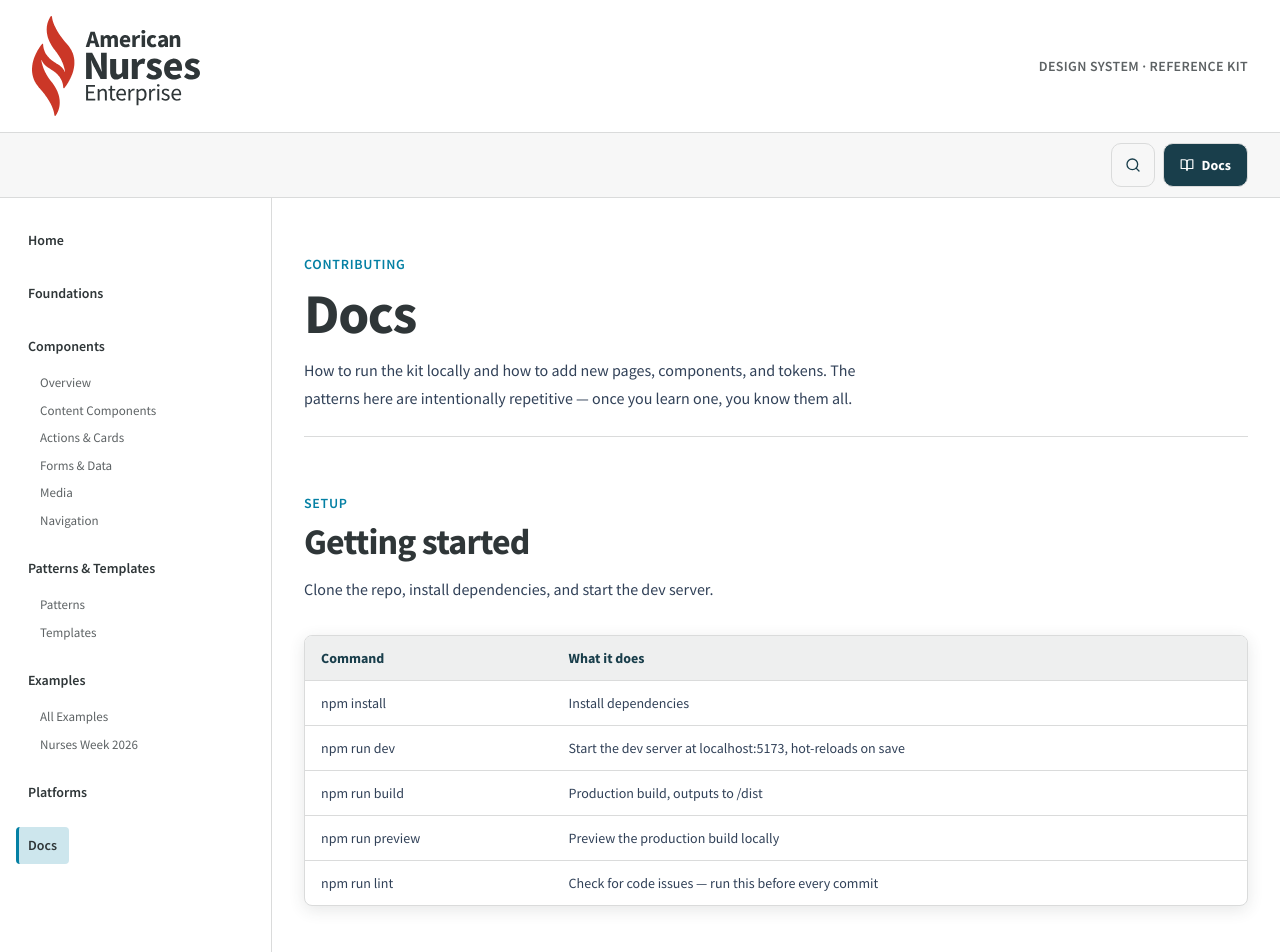
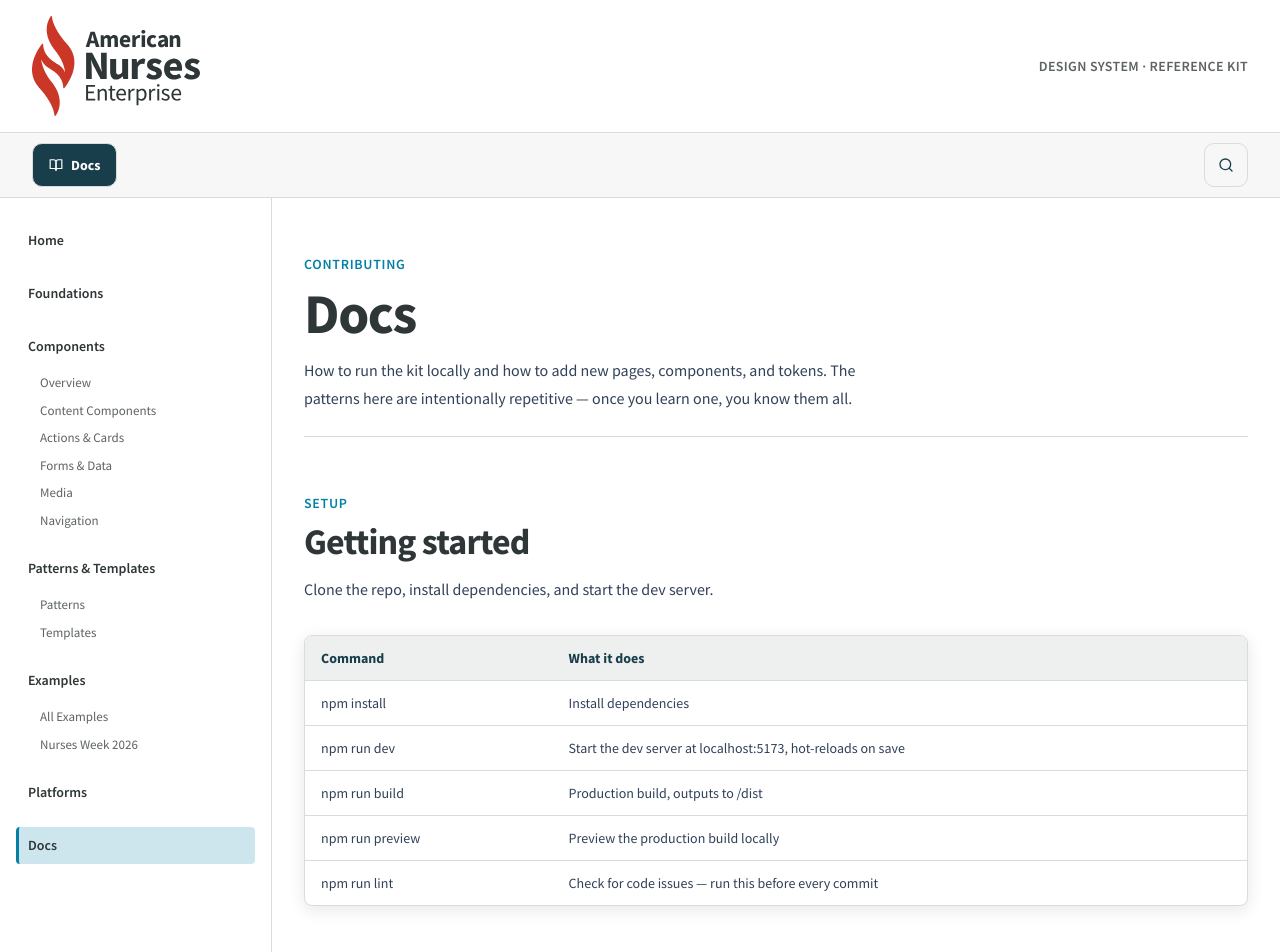
Before and after one commit to machoindustries/ana-design-system, a React (Vite) app: page /docs in a window 1280 px wide. Shown: the top 952 px of the page. Built offline with nearby package versions, Linux system fonts and the light colour scheme.

Commit message:
Working side nav

```diff
--- a/src/layouts/DesignKitHeader.jsx
+++ b/src/layouts/DesignKitHeader.jsx
@@ -1,4 +1,5 @@
 import { useEffect, useState } from 'react'
+import { NavLink } from 'react-router-dom'
 import { FiBookOpen, FiChevronDown, FiMenu, FiSearch, FiX } from 'react-icons/fi'
 import { designKitNavItems } from '../data/designKitNavigation'
 import { SearchOverlay } from '../components/core/SearchOverlay'
@@ -23,6 +24,15 @@ function LogoMark() {
   )
 }
 
+function pathFor(id) {
+  return id === 'home' ? '/' : `/${id}`
+}
+
+// The group holding the current page, so the mobile menu opens with it expanded.
+function groupFor(pageId) {
+  return designKitNavItems.find(item => item.children?.some(child => child.id === pageId))?.id ?? null
+}
+
 // ---------------------------------------------------------------------------
 // DesignKitHeader
 // ---------------------------------------------------------------------------
@@ -43,15 +53,37 @@ export function DesignKitHeader({ activePage, onNavigate }) {
     return () => document.removeEventListener('keydown', handleKey)
   }, [])
 
+  // Lock the page behind the open menu. The class only takes effect below lg
+  // (see .ds-menu-open in index.css), where the menu is shown.
+  useEffect(() => {
+    document.documentElement.classList.toggle('ds-menu-open', menuOpen)
+    return () => document.documentElement.classList.remove('ds-menu-open')
+  }, [menuOpen])
+
+  function closeMenu() {
+    setMenuOpen(false)
+    setOpenMobileGroup(null)
+  }
+
+  function toggleMenu() {
+    if (menuOpen) {
+      closeMenu()
+    } else {
+      setOpenMobileGroup(groupFor(activePage))
+      setMenuOpen(true)
+    }
+  }
+
   function navigate(id) {
     onNavigate(id)
-    setMenuOpen(false)
-    setOpenMobileGroup(null)
+    closeMenu()
     window.requestAnimationFrame(() => window.scrollTo({ top: 0, behavior: 'smooth' }))
   }
 
+  // The header is a flex column capped at the viewport height: when the
+  // mobile menu is taller than the screen, the menu (not the page) scrolls.
   return (
-    <header className="sticky top-0 z-50 border-b border-[var(--color-border-default)] bg-white/95 backdrop-blur">
+    <header className="sticky top-0 z-50 flex max-h-dvh flex-col border-b border-[var(--color-border-default)] bg-white/95 backdrop-blur">
       <a className="skip-link" href="#main">Skip to main content</a>
 
       {/* Branding row — sized to the logo's real minimum height (100px) plus
@@ -75,23 +107,21 @@ export function DesignKitHeader({ activePage, onNavigate }) {
       </div>
 
       {/* Nav row — its own compact bar, unaffected by the logo's height */}
-      <div className="border-t border-[var(--color-border-default)] bg-surface-soft">
-        <div className="ds-container">
-          <div className="flex min-h-16 items-center justify-end gap-4">
+      <div className="flex min-h-0 flex-col border-t border-[var(--color-border-default)] bg-surface-soft">
+        <div className="ds-container flex min-h-0 flex-col">
+          <div className="flex min-h-16 items-center justify-between gap-4 py-2">
 
-            {/* Desktop nav — moved to DesignKitSidebar.jsx, rendered
-                alongside <main> in SiteLayout.jsx for the lg: breakpoint. */}
-
-            {/* Utility buttons */}
-            <div className="flex items-center gap-2 py-2">
+            {/* Navigation on the left: the menu toggle below lg (the sidebar
+                takes over from lg up) and the Docs link. */}
+            <div className="flex items-center gap-2">
               <button
                 type="button"
-                className="inline-flex min-h-11 min-w-11 items-center justify-center rounded-button border border-[var(--color-border-default)] text-ana-navy hover:bg-surface-muted"
-                aria-label="Search the design kit (⌘K)"
-                aria-expanded={searchOpen}
-                onClick={() => setSearchOpen(prev => !prev)}
+                className="inline-flex min-h-11 min-w-11 items-center justify-center rounded-button bg-ana-navy text-white lg:hidden"
+                aria-label={menuOpen ? 'Close menu' : 'Open menu'}
+                aria-expanded={menuOpen}
+                onClick={toggleMenu}
               >
-                <FiSearch aria-hidden="true" />
+                {menuOpen ? <FiX aria-hidden="true" /> : <FiMenu aria-hidden="true" />}
               </button>
 
               <button
@@ -102,17 +132,18 @@ export function DesignKitHeader({ activePage, onNavigate }) {
               >
                 <FiBookOpen aria-hidden="true" /> Docs
               </button>
+            </div>
 
+            {/* Search on the right */}
             <button
               type="button"
-                className="inline-flex min-h-11 min-w-11 items-center justify-center rounded-button bg-ana-navy text-white lg:hidden"
-                aria-label={menuOpen ? 'Close menu' : 'Open menu'}
-                aria-expanded={menuOpen}
-                onClick={() => setMenuOpen(prev => !prev)}
+              className="inline-flex min-h-11 min-w-11 items-center justify-center rounded-button border border-[var(--color-border-default)] text-ana-navy hover:bg-surface-muted"
+              aria-label="Search the design kit (⌘K)"
+              aria-expanded={searchOpen}
+              onClick={() => setSearchOpen(prev => !prev)}
             >
-                {menuOpen ? <FiX aria-hidden="true" /> : <FiMenu aria-hidden="true" />}
+              <FiSearch aria-hidden="true" />
             </button>
-            </div>
           </div>
 
           {/* Search overlay — rendered at the end of the header so it
@@ -130,7 +161,7 @@ export function DesignKitHeader({ activePage, onNavigate }) {
           {menuOpen && (
             <nav
               aria-label="Mobile design kit navigation"
-              className="border-t border-[var(--color-border-default)] py-4 lg:hidden"
+              className="min-h-0 overflow-y-auto overscroll-contain border-t border-[var(--color-border-default)] py-4 lg:hidden"
             >
               <ul className="grid gap-1">
                 {designKitNavItems.map(item => {
@@ -163,19 +194,24 @@ export function DesignKitHeader({ activePage, onNavigate }) {
                           <ul className="ml-4 mt-1 grid gap-1 border-l-2 border-[var(--color-border-default)] pl-3">
                             {item.children.map(child => (
                               <li key={child.id}>
-                                <button
-                                  type="button"
-                                  onClick={() => navigate(child.id)}
-                                  className={`w-full rounded-button px-4 py-3 text-left transition
-                                    ${activePage === child.id
+                                <NavLink
+                                  to={pathFor(child.id)}
+                                  end
+                                  onClick={closeMenu}
+                                  className={({ isActive }) => `block w-full rounded-button px-4 py-3 text-left no-underline transition
+                                    ${isActive
                                       ? 'bg-ana-navy text-white'
                                       : 'bg-surface-soft text-ana-navy hover:bg-surface-muted'}`}
                                 >
+                                  {({ isActive }) => (
+                                    <>
                                       <span className="block font-bold">{child.label}</span>
-                                  <span className={`mt-0.5 block text-sm font-normal ${activePage === child.id ? 'text-white/75' : 'text-[var(--color-text-secondary)]'}`}>
+                                      <span className={`mt-0.5 block text-sm font-normal ${isActive ? 'text-white/75' : 'text-[var(--color-text-secondary)]'}`}>
                                         {child.description}
                                       </span>
-                                </button>
+                                    </>
+                                  )}
+                                </NavLink>
                               </li>
                             ))}
                           </ul>
@@ -186,19 +222,24 @@ export function DesignKitHeader({ activePage, onNavigate }) {
 
                   return (
                     <li key={item.id}>
-                      <button
-                        type="button"
-                        onClick={() => navigate(item.id)}
-                        className={`w-full rounded-button px-4 py-3 text-left font-bold transition
-                          ${activePage === item.id
+                      <NavLink
+                        to={pathFor(item.id)}
+                        end
+                        onClick={closeMenu}
+                        className={({ isActive }) => `block w-full rounded-button px-4 py-3 text-left font-bold no-underline transition
+                          ${isActive
                             ? 'bg-ana-navy text-white'
                             : 'bg-surface-soft text-ana-navy hover:bg-surface-muted'}`}
                       >
+                        {({ isActive }) => (
+                          <>
                             {item.label}
-                        <span className={`mt-0.5 block text-sm font-normal ${activePage === item.id ? 'text-white/75' : 'text-[var(--color-text-secondary)]'}`}>
+                            <span className={`mt-0.5 block text-sm font-normal ${isActive ? 'text-white/75' : 'text-[var(--color-text-secondary)]'}`}>
                               {item.description}
                             </span>
-                      </button>
+                          </>
+                        )}
+                      </NavLink>
                     </li>
                   )
                 })}
--- a/src/layouts/DesignKitSidebar.jsx
+++ b/src/layouts/DesignKitSidebar.jsx
@@ -1,28 +1,36 @@
+import { NavLink } from 'react-router-dom'
 import { designKitNavItems } from '../data/designKitNavigation'
 
-export function DesignKitSidebar({ activeId, onNavigate }) {
+function pathFor(id) {
+  return id === 'home' ? '/' : `/${id}`
+}
+
+// NavLink renders a real <a> (so open-in-new-tab and copy-link work) and sets
+// aria-current="page" on the active link. `end` stops a parent path such as
+// /examples from also matching /examples/nurses-week-2026.
+export function DesignKitSidebar() {
   return (
     <nav className="ds-rail hidden lg:block" aria-label="Design system sections">
       {designKitNavItems.map(item => (
         <div className="ds-rail-group" key={item.id}>
-          <button
-            type="button"
-            onClick={() => onNavigate(item.id)}
-            className={`ds-rail-link ${activeId === item.id ? 'is-active' : ''}`}
+          <NavLink
+            to={pathFor(item.id)}
+            end
+            className={({ isActive }) => `ds-rail-link ${isActive ? 'is-active' : ''}`}
           >
             {item.label}
-          </button>
+          </NavLink>
           {item.children ? (
             <ul className="ds-rail-sublist">
               {item.children.map(child => (
                 <li key={child.id}>
-                  <button
-                    type="button"
-                    onClick={() => onNavigate(child.id)}
-                    className={`ds-rail-sublink ${activeId === child.id ? 'is-active' : ''}`}
+                  <NavLink
+                    to={pathFor(child.id)}
+                    end
+                    className={({ isActive }) => `ds-rail-sublink ${isActive ? 'is-active' : ''}`}
                   >
                     {child.label}
-                  </button>
+                  </NavLink>
                 </li>
               ))}
             </ul>
--- a/src/layouts/SiteLayout.jsx
+++ b/src/layouts/SiteLayout.jsx
@@ -17,10 +17,7 @@ export function SiteLayout() {
       <ScrollToTop />
       <DesignKitHeader activePage={activePage} onNavigate={(id) => navigate(id === 'home' ? '/' : `/${id}`)} />
       <div className="ds-page-with-rail">
-        <DesignKitSidebar
-          activeId={activePage}
-          onNavigate={(id) => navigate(id === 'home' ? '/' : `/${id}`)}
-        />
+        <DesignKitSidebar />
         <main id="main">
           <Outlet />
         </main>
```
Also changed, not shown: src/index.css (+20 -4 lines), src/tokens.css (+40 -0 lines). Lines whose indentation alone changed are shown as unchanged.
